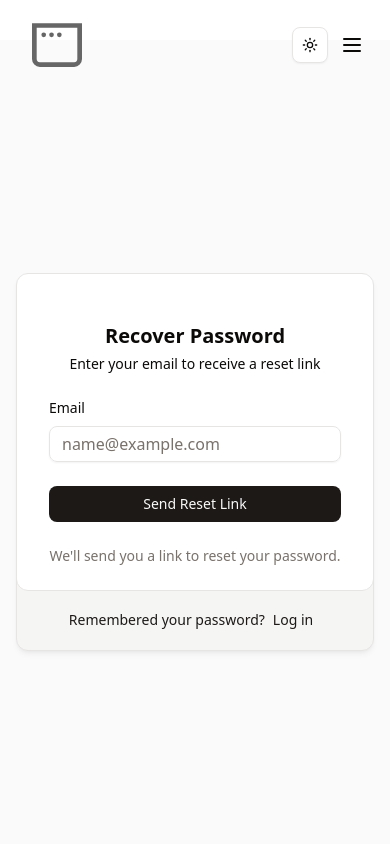
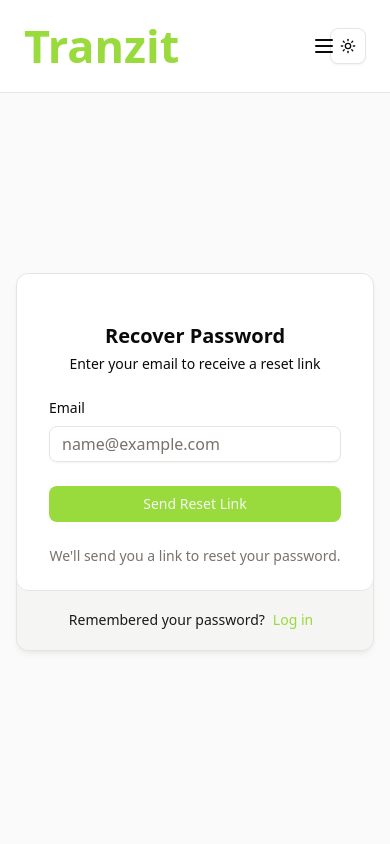
Before and after one commit to jvcByte/tranzit, a Next.js app: page /forgot-password in a window 390 px wide. Shown: the top 844 px of the page. Built offline with nearby package versions, Linux system fonts and the light colour scheme.

Commit message:
Feat: done header:

```diff
--- a/package.json
+++ b/package.json
@@ -13,6 +13,7 @@
     "@dnd-kit/modifiers": "^9.0.0",
     "@dnd-kit/sortable": "^10.0.0",
     "@dnd-kit/utilities": "^3.2.2",
+    "@fontsource/ubuntu": "^5.2.6",
     "@hookform/resolvers": "^5.2.1",
     "@radix-ui/react-avatar": "^1.1.10",
     "@radix-ui/react-checkbox": "^1.3.2",
--- a/src/app/layout.tsx
+++ b/src/app/layout.tsx
@@ -1,5 +1,5 @@
 import type { Metadata } from "next";
-import { Geist, Geist_Mono } from "next/font/google";
+import { Geist, Geist_Mono, Ubuntu } from "next/font/google";
 import "@/app/styles/globals.css";
 import { ThemeProvider } from "@/components/common/theme-provider";
 import { Toaster } from "sonner";
@@ -12,6 +12,12 @@
 const geistMono = Geist_Mono({
   variable: "--font-geist-mono",
   subsets: ["latin"],
+});
+
+const ubuntu = Ubuntu({
+  weight: ['300', '400', '500', '700'],
+  subsets: ["latin"],
+  variable: '--font-ubuntu',
 });
 
 export const metadata: Metadata = {
@@ -27,7 +33,7 @@
   return (
     <html lang="en">
       <body
-        className={`${geistSans.variable} ${geistMono.variable} antialiased min-h-screen w-full max-w-[100vw] overflow-x-hidden`}
+        className={`${geistSans.variable} ${geistMono.variable} ${ubuntu.variable} antialiased min-h-screen w-full overflow-x-hidden`}
       >
         <ThemeProvider attribute="class">
           {children}
--- a/src/app/styles/globals.css
+++ b/src/app/styles/globals.css
@@ -53,8 +53,8 @@
   --card-foreground: oklch(0.147 0.004 49.25);
   --popover: oklch(1 0 0);
   --popover-foreground: oklch(0.147 0.004 49.25);
-  --primary: oklch(0.216 0.006 56.043);
-  --primary-foreground: oklch(0.985 0.001 106.423);
+  --primary: #99da3d;
+  --primary-foreground: oklch(0.98 0.01 150);
   --secondary: oklch(0.97 0.001 106.424);
   --secondary-foreground: oklch(0.216 0.006 56.043);
   --muted: oklch(0.97 0.001 106.424);
@@ -64,7 +64,7 @@
   --destructive: oklch(0.577 0.245 27.325);
   --border: oklch(0.923 0.003 48.717);
   --input: oklch(0.923 0.003 48.717);
-  --ring: oklch(0.709 0.01 56.259);
+  --ring: #99da3d;
   --chart-1: oklch(0.646 0.222 41.116);
   --chart-2: oklch(0.6 0.118 184.704);
   --chart-3: oklch(0.398 0.07 227.392);
@@ -87,8 +87,8 @@
   --card-foreground: oklch(0.985 0.001 106.423);
   --popover: oklch(0.216 0.006 56.043);
   --popover-foreground: oklch(0.985 0.001 106.423);
-  --primary: oklch(0.923 0.003 48.717);
-  --primary-foreground: oklch(0.216 0.006 56.043);
+  --primary: #99da3d;
+  --primary-foreground: oklch(0.2 0.01 150);
   --secondary: oklch(0.268 0.007 34.298);
   --secondary-foreground: oklch(0.985 0.001 106.423);
   --muted: oklch(0.268 0.007 34.298);
@@ -98,7 +98,7 @@
   --destructive: oklch(0.704 0.191 22.216);
   --border: oklch(1 0 0 / 10%);
   --input: oklch(1 0 0 / 15%);
-  --ring: oklch(0.553 0.013 58.071);
+  --ring: #99da3d;
   --chart-1: oklch(0.488 0.243 264.376);
   --chart-2: oklch(0.696 0.17 162.48);
   --chart-3: oklch(0.769 0.188 70.08);
--- a/src/components/layout/header.tsx
+++ b/src/components/layout/header.tsx
@@ -1,50 +1,47 @@
 'use client'
 import Link from 'next/link'
-// import { Logo } from '@/components/logo'
 import { Menu, X } from 'lucide-react'
-import { Button } from '@/components/ui/button'
 import React from 'react'
 import { cn } from '@/lib/utils'
-import Image from 'next/image'
+import { useScroll } from 'motion/react'
 import { ModeToggle } from '../common/mode-toggle'
 
 const menuItems = [
-    { name: 'Meet the Team', href: '#link' },
-    { name: "Partners' Program", href: '#link' },
-    { name: "Afiliates' Program", href: '#link' },
+    { name: 'How it works', href: '#link' },
+    { name: 'Choose us', href: '#link' },
+    { name: 'For partners', href: '#link' },
+    { name: 'For affiliates', href: '#link' },
 ]
 
 export const HeroHeader = () => {
     const [menuState, setMenuState] = React.useState(false)
-    const [isScrolled, setIsScrolled] = React.useState(false)
+    const [scrolled, setScrolled] = React.useState(false)
+
+    const { scrollYProgress } = useScroll()
 
     React.useEffect(() => {
-        const handleScroll = () => {
-            setIsScrolled(window.scrollY > 50)
-        }
-        window.addEventListener('scroll', handleScroll)
-        return () => window.removeEventListener('scroll', handleScroll)
-    }, [])
+        const unsubscribe = scrollYProgress.on('change', (latest) => {
+            setScrolled(latest > 0.05)
+        })
+        return () => unsubscribe()
+    }, [scrollYProgress])
+
     return (
-        <header >
+        <header>
             <nav
                 data-state={menuState && 'active'}
-                className="fixed z-20 w-full px-2">
-                <div className={cn('mx-auto mt-2 max-w-6xl px-6 transition-all duration-300 lg:px-12', isScrolled && 'bg-background/50 max-w-4xl rounded-2xl border backdrop-blur-lg lg:px-5')}>
-                    <div className="relative flex flex-wrap items-center justify-between gap-6 py-3 lg:gap-0 lg:py-4">
+                className={cn('fixed z-20 w-full border-b transition-colors duration-150 bg-background', scrolled )}>
+                <div className="m-auto max-w-7xl px-6">
+                    <div className="flex flex-wrap items-center justify-between gap-6 py-3 lg:gap-0 lg:py-4">
                         <div className="flex w-full justify-between lg:w-auto">
                             <Link
                                 href="/"
                                 aria-label="home"
                                 className="flex items-center space-x-2">
-                                {/* <Logo /> */} <Image src="/window.svg" alt="logo" width={50} height={50} />
+                                <p className='text-[45px] font-700 font-bold text-[#99da3d]'>Tranzit</p>
                             </Link>
 
-                            <div className='flex items-center gap-3'>
-                                <span className='lg:hidden'>
-                                    <ModeToggle />
-                                </span>
-
+                            <div className='flex items-center space-x-2'>
                                 <button
                                     onClick={() => setMenuState(!menuState)}
                                     aria-label={menuState == true ? 'Close Menu' : 'Open Menu'}
@@ -52,69 +49,28 @@
                                     <Menu className="in-data-[state=active]:rotate-180 in-data-[state=active]:scale-0 in-data-[state=active]:opacity-0 m-auto size-6 duration-200" />
                                     <X className="in-data-[state=active]:rotate-0 in-data-[state=active]:scale-100 in-data-[state=active]:opacity-100 absolute inset-0 m-auto size-6 -rotate-180 scale-0 opacity-0 duration-200" />
                                 </button>
+                                <div className='lg:hidden'>
+                                    <ModeToggle />
+                                </div>
                             </div>
-
-
-                        </div>
-
-                        <div className="absolute inset-0 m-auto hidden size-fit lg:block">
-                            <ul className="flex gap-8 text-md font-semibold">
-                                {menuItems.map((item, index) => (
-                                    <li key={index}>
-                                        <Link
-                                            href={item.href}
-                                            className="text-muted-foreground hover:text-accent-foreground block duration-150">
-                                            <span>{item.name}</span>
-                                        </Link>
-                                    </li>
-                                ))}
-                            </ul>
                         </div>
 
                         <div className="bg-background in-data-[state=active]:block lg:in-data-[state=active]:flex mb-6 hidden w-full flex-wrap items-center justify-end space-y-8 rounded-3xl border p-6 shadow-2xl shadow-zinc-300/20 md:flex-nowrap lg:m-0 lg:flex lg:w-fit lg:gap-6 lg:space-y-0 lg:border-transparent lg:bg-transparent lg:p-0 lg:shadow-none dark:shadow-none dark:lg:bg-transparent">
-                            <div className="lg:hidden">
-                                <ul className="space-y-6 text-base">
+                            <div className="lg:pr-4">
+                                <ul className="space-y-6 text-base lg:flex lg:gap-8 lg:space-y-0 lg:text-sm">
                                     {menuItems.map((item, index) => (
                                         <li key={index}>
                                             <Link
                                                 href={item.href}
-                                                className="text-muted-foreground hover:text-accent-foreground block duration-150">
+                                                className="text-foreground font-400 hover:text-[#99da3d] block duration-150">
                                                 <span>{item.name}</span>
                                             </Link>
                                         </li>
                                     ))}
                                 </ul>
                             </div>
-
-                            <div className="flex w-full flex-col space-y-3 sm:flex-row sm:gap-3 sm:space-y-0 md:w-fit">
-                                <span className='hidden lg:inline-flex'>
-                                    <ModeToggle />
-                                </span>
-                                <Button
-                                    asChild
-                                    variant="outline"
-                                    size="sm"
-                                    className={cn(isScrolled && 'lg:hidden')}>
-                                    <Link href="/login">
-                                        <span>Login</span>
-                                    </Link>
-                                </Button>
-                                <Button
-                                    asChild
-                                    size="sm"
-                                    className={cn(isScrolled && 'lg:hidden')}>
-                                    <Link href="/signup">
-                                        <span>Sign Up</span>
-                                    </Link>
-                                </Button>
-                                <Button
-                                    asChild
-                                    size="sm"
-                                    className={cn('hidden', isScrolled && 'lg:inline-flex')}>
-                                    <Link href="/signup">
-                                        <span>Get Started</span>
-                                    </Link>
-                                </Button>
+                            <div className='hidden lg:block'>
+                                <ModeToggle />
                             </div>
                         </div>
                     </div>
```
Also changed, not shown: 1 other file (tests, documents, lock files or other folders).
